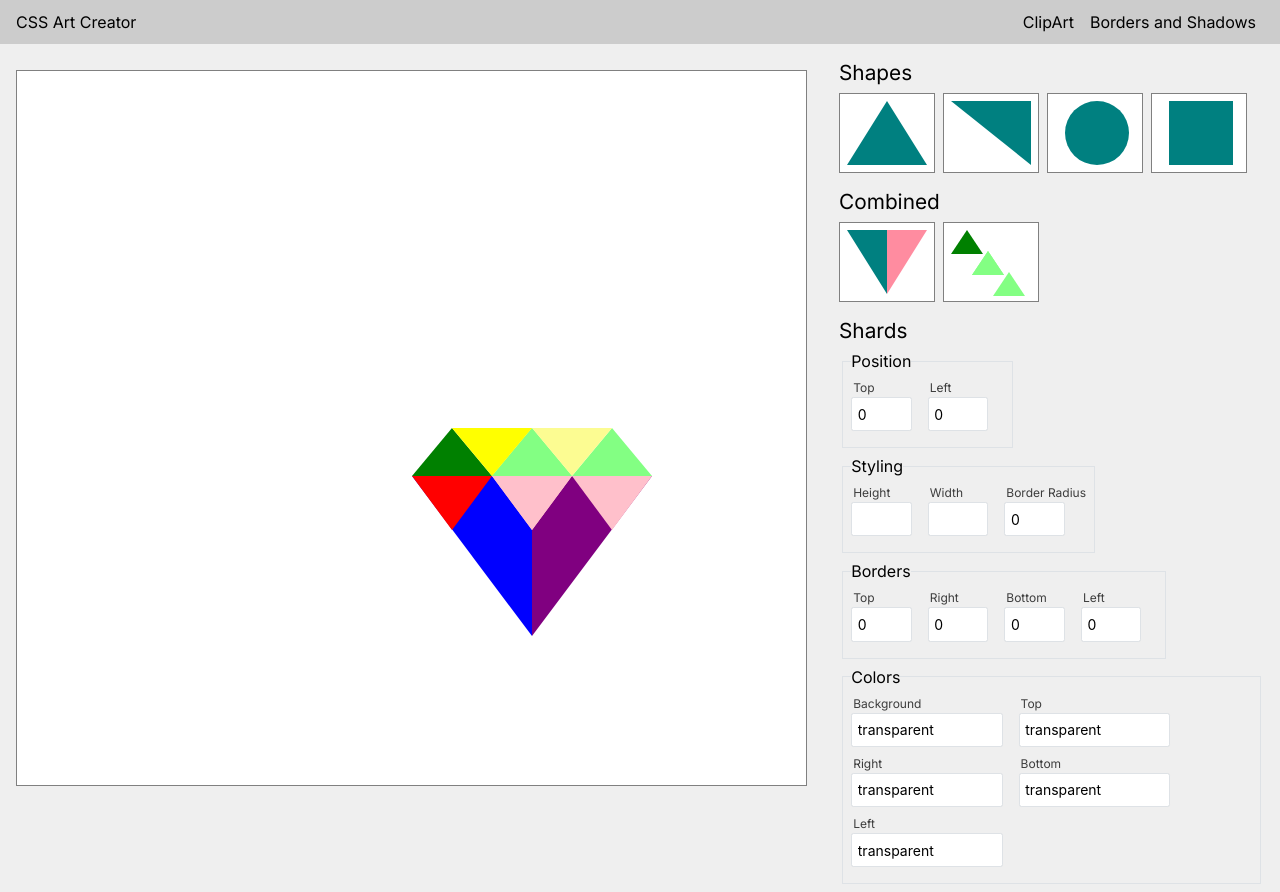
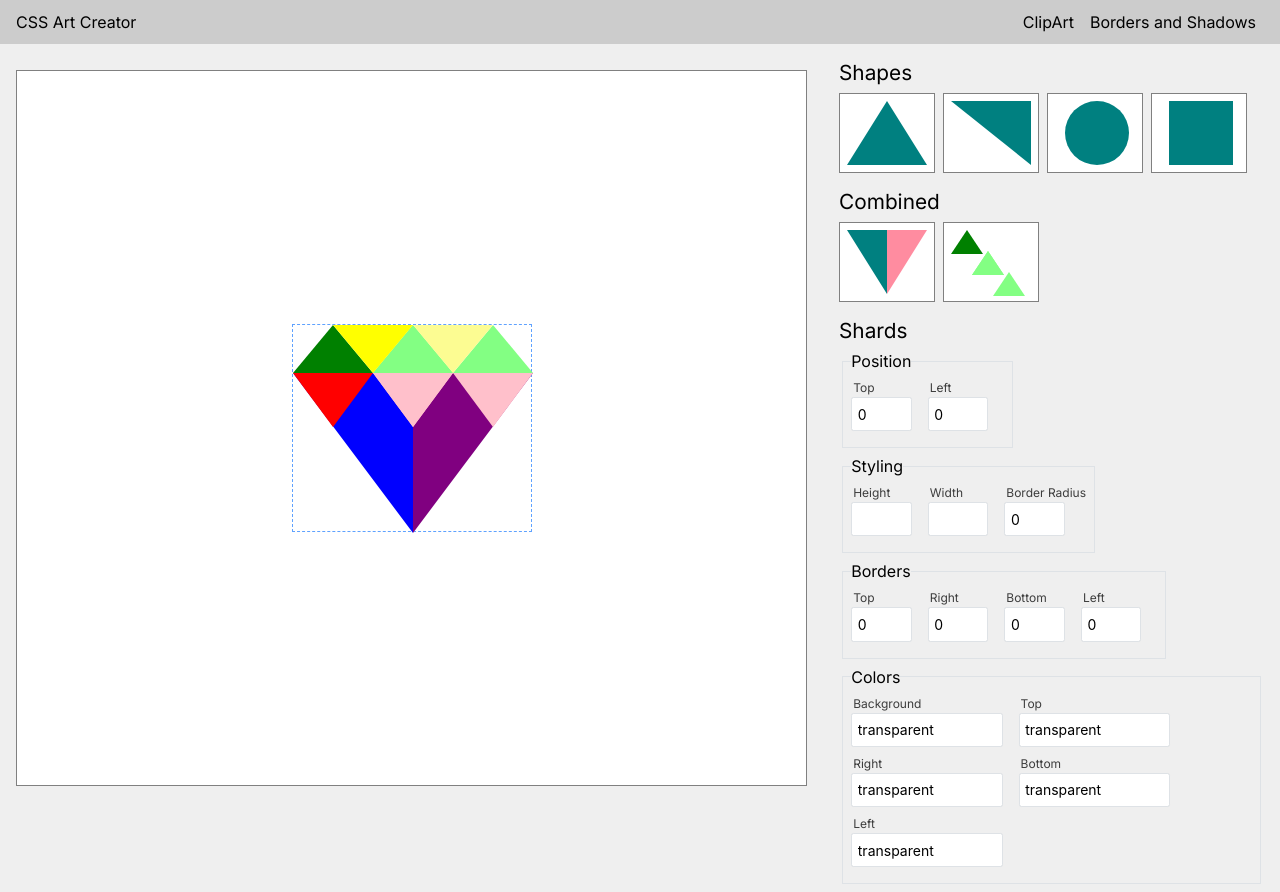
Before and after one commit to linnstrand/css-art-creator, a Next.js app: page /shadows in a window 1280 px wide. Built offline with nearby package versions, Linux system fonts and the light colour scheme.

Commit message:
shape stuff

```diff
--- a/app/globals.scss
+++ b/app/globals.scss
@@ -145,10 +145,6 @@ main {
   margin: -0.6rem;
 }
 
-.shadow-shape {
-  position: relative;
-}
-
 .shard {
   position: absolute;
   width: 0;
--- a/components/ShapeArea.tsx
+++ b/components/ShapeArea.tsx
@@ -2,21 +2,49 @@
 import { shapeAtom } from "@/app/atoms";
 import { ShapeSegment } from "@/components/ShapeSegment";
 import { useAtom } from "jotai";
+import { useEffect, useRef, useState } from "react";
+import styled from "styled-components";
+
+const ContainerShape = styled.div`
+  position: relative;
+`;
+const ShadowShape = styled.div<{ width: number; height: number }>`
+  position: relative;
+  border: 1px dashed rgb(95 162 255);
+  width: ${(props) => props.width}px;
+  height: ${(props) => props.height}px;
+`;
 
 export const ShapeArea = () => {
   const [shape, setShape] = useAtom(shapeAtom);
+  const [size, setSize] = useState({ width: 0, height: 0 });
+  const ref = useRef<HTMLDivElement>(null);
+  const ref2 = useRef<HTMLDivElement>(null);
+
+  useEffect(() => {
+    if (!ref.current) {
+      return;
+    }
+    let height = 0;
+    let width = 0;
+    [...ref.current.children].forEach((e) => {
+      if (e instanceof HTMLElement) {
+        height = Math.max(height, e.offsetHeight + e.offsetTop);
+        width = Math.max(width, e.offsetWidth + e.offsetWidth);
+      }
+    });
+    setSize({ height: height, width: width });
+  }, [shape]);
+
   return (
     <>
-      <div
-        className="shadow-shape"
-        style={{
-          fontSize: "90%",
-        }}
-      >
-        {shape.map((d) => (
-          <ShapeSegment key={d.id} style={d} />
-        ))}
-      </div>
+      <ShadowShape width={size.width} height={size.height}>
+        <ContainerShape ref={ref}>
+          {shape.map((d, i) => (
+            <ShapeSegment key={i} style={d} ref={ref2} />
+          ))}
+        </ContainerShape>
+      </ShadowShape>
     </>
   );
 };
--- a/components/ShapeSegment.tsx
+++ b/components/ShapeSegment.tsx
@@ -3,9 +3,14 @@ import { activeShardAtom } from "@/app/atoms";
 import { ShardProperties } from "@/app/models";
 import { getShardCSS, initialValue } from "@/app/util";
 import { useAtom } from "jotai";
-import { useState, useEffect } from "react";
+import { useState, useEffect, forwardRef } from "react";
 
-export const ShapeSegment = ({ style }: { style: ShardProperties }) => {
+interface Props {
+  style: ShardProperties;
+}
+
+export const ShapeSegment = forwardRef<HTMLDivElement, Props>(
+  ({ style }, ref) => {
     const [activeShard, setActiveShard] = useAtom(activeShardAtom);
     const [css, setCss] = useState(() => getShardCSS(style));
     const active = activeShard.id === style.id;
@@ -17,16 +22,31 @@ export const ShapeSegment = ({ style }: { style: ShardProperties }) => {
     }, [style, activeShard, active]);
 
     return (
+      <>
         <div
+          ref={ref}
+          onClick={() => setActiveShard({ ...initialValue, ...style })}
+          className="shard"
+          style={css}
+        ></div>
+        {active && (
+          <div
+            ref={ref}
             onClick={() => setActiveShard({ ...initialValue, ...style })}
             className="shard"
             style={{
               ...css,
-        outline: active ? "1px dashed rgb(0 20 145 / 50%)" : "",
-        backgroundColor: active
-          ? "rgb(0 155 255 / 35%)"
-          : style.backgroundColor,
+              filter: "none",
+              pointerEvents: "none",
+              outline: "1px dashed rgb(0 20 145 )",
+              backgroundColor: "rgb(0 155 255 )",
+              opacity: 0.5,
+              zIndex: 20,
             }}
           ></div>
+        )}
+      </>
     );
-};
+  }
+);
+ShapeSegment.displayName = "ShapeSegment";
--- a/tsconfig.json
+++ b/tsconfig.json
@@ -1,6 +1,6 @@
 {
   "compilerOptions": {
-    "target": "es5",
+    "target": "es6",
     "lib": ["dom", "dom.iterable", "esnext"],
     "allowJs": true,
     "skipLibCheck": true,
```
Lines whose indentation alone changed are shown as unchanged.
